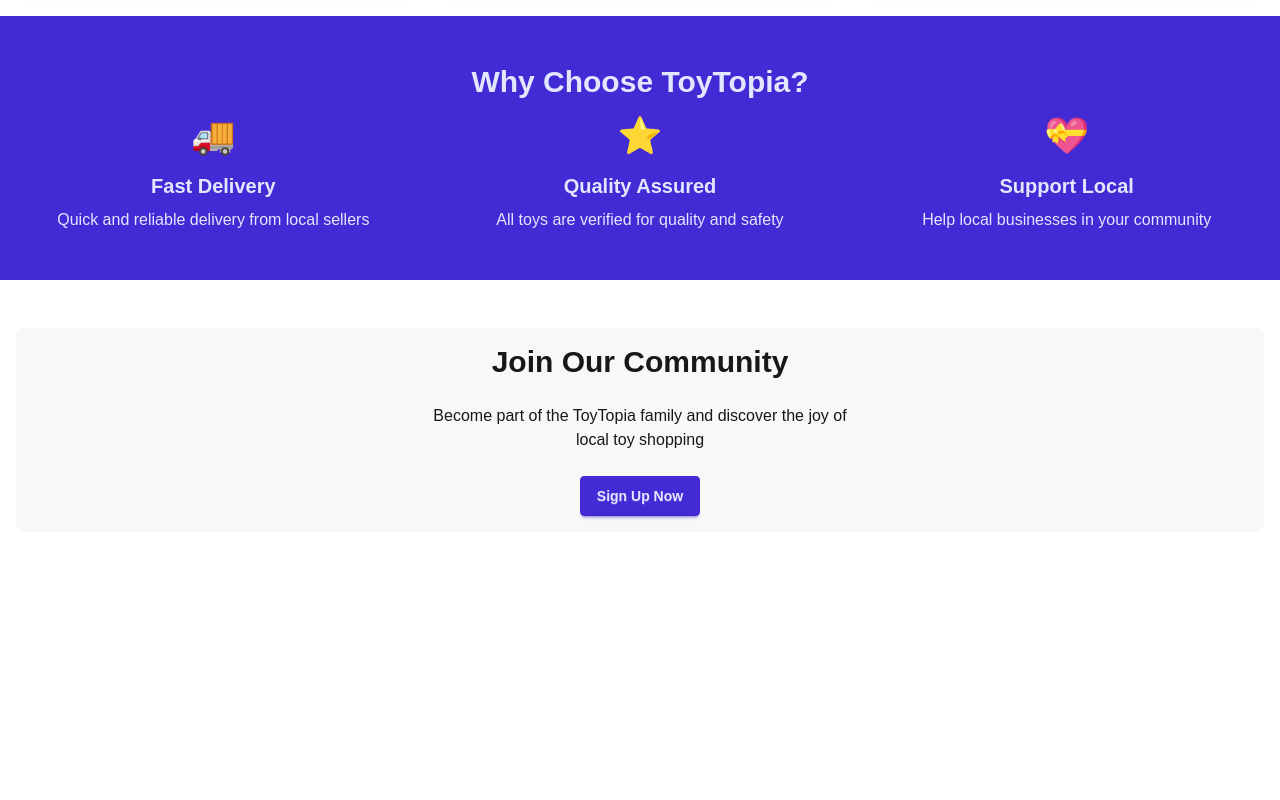
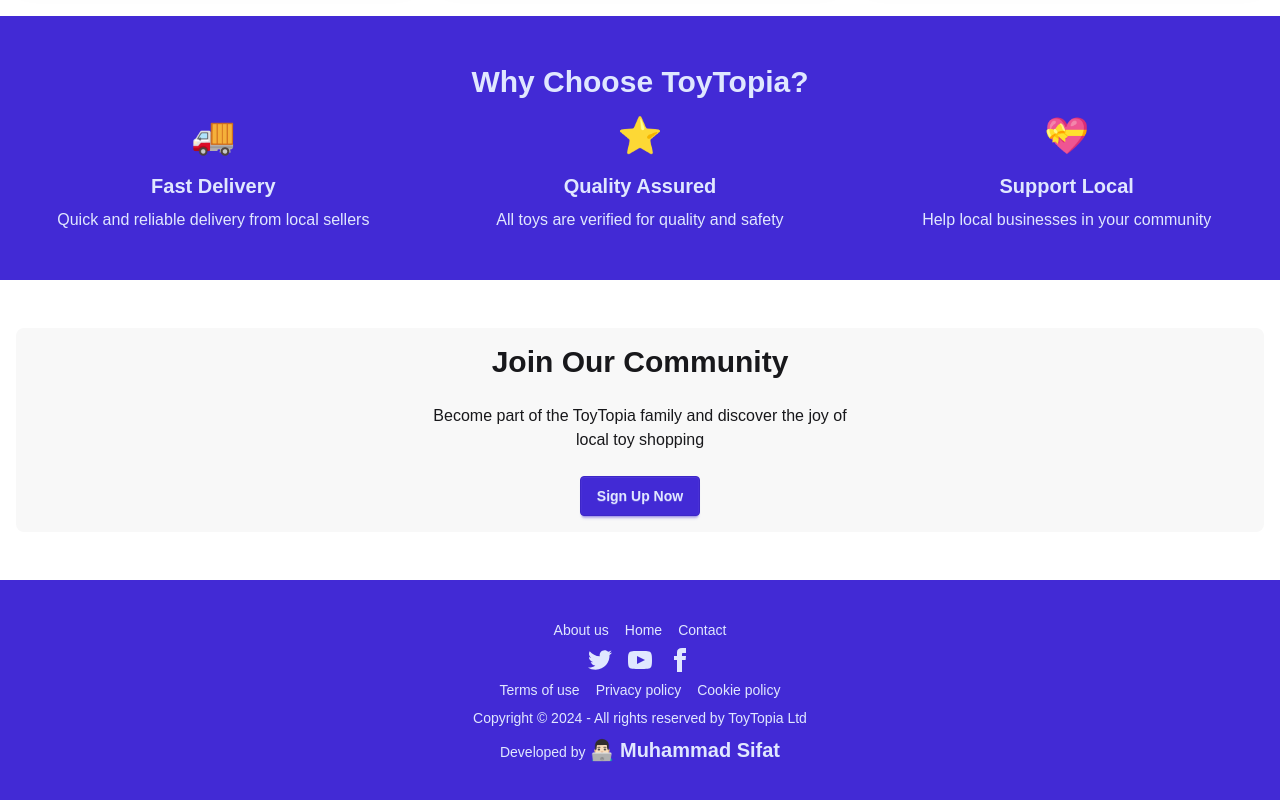
Before and after one commit to mdsifat-dev/ToyTopia, a React (Vite) app: page / in a window 1280 px wide. Shown: the part 1956-2756 px from the top of the page. Before the commit the page ends 2536 px from the top, so only its background shows below. Built offline with nearby package versions, Linux system fonts and the light colour scheme; a web font is replaced by a local one.

Commit message:
footer added

```diff
--- a/src/App.jsx
+++ b/src/App.jsx
@@ -3,6 +3,7 @@
 import "./App.css";
 import Navbar from "./components/Navbar";
 import Home from "./pages/Home";
+import Footer from "./components/Footer";
 
 function App() {
   return (
@@ -15,6 +16,7 @@
             <Route path="/" element={<Home />} />
           </Routes>
         </main>
+        <Footer />
       </div>
     </Router>
   );
--- /dev/null
+++ b/src/components/Footer.jsx
@@ -0,0 +1,83 @@
+// src/components/Footer.jsx
+import React from "react";
+import { Link } from "react-router-dom";
+
+const Footer = () => {
+  return (
+    <footer className="footer footer-center p-10 bg-primary text-primary-content">
+      <aside>
+        <div className="grid grid-flow-col gap-4">
+          <Link to="/about" className="link link-hover">
+            About us
+          </Link>
+          <Link to="/" className="link link-hover">
+            Home
+          </Link>
+          <Link to="/contact" className="link link-hover">
+            Contact
+          </Link>
+        </div>
+        <div className="grid grid-flow-col gap-4">
+          <a className="link link-hover">
+            <svg
+              xmlns="http://www.w3.org/2000/svg"
+              width="24"
+              height="24"
+              viewBox="0 0 24 24"
+              className="fill-current"
+            >
+              <path d="M24 4.557c-.883.392-1.832.656-2.828.775 1.017-.609 1.798-1.574 2.165-2.724-.951.564-2.005.974-3.127 1.195-.897-.957-2.178-1.555-3.594-1.555-3.179 0-5.515 2.966-4.797 6.045-4.091-.205-7.719-2.165-10.148-5.144-1.29 2.213-.669 5.108 1.523 6.574-.806-.026-1.566-.247-2.229-.616-.054 2.281 1.581 4.415 3.949 4.89-.693.188-1.452.232-2.224.084.626 1.956 2.444 3.379 4.6 3.419-2.07 1.623-4.678 2.348-7.29 2.04 2.179 1.397 4.768 2.212 7.548 2.212 9.142 0 14.307-7.721 13.995-14.646.962-.695 1.797-1.562 2.457-2.549z"></path>
+            </svg>
+          </a>
+          <a className="link link-hover">
+            <svg
+              xmlns="http://www.w3.org/2000/svg"
+              width="24"
+              height="24"
+              viewBox="0 0 24 24"
+              className="fill-current"
+            >
+              <path d="M19.615 3.184c-3.604-.246-11.631-.245-15.23 0-3.897.266-4.356 2.62-4.385 8.816.029 6.185.484 8.549 4.385 8.816 3.6.245 11.626.246 15.23 0 3.897-.266 4.356-2.62 4.385-8.816-.029-6.185-.484-8.549-4.385-8.816zm-10.615 12.816v-8l8 3.993-8 4.007z"></path>
+            </svg>
+          </a>
+          <a className="link link-hover">
+            <svg
+              xmlns="http://www.w3.org/2000/svg"
+              width="24"
+              height="24"
+              viewBox="0 0 24 24"
+              className="fill-current"
+            >
+              <path d="M9 8h-3v4h3v12h5v-12h3.642l.358-4h-4v-1.667c0-.955.192-1.333 1.115-1.333h2.885v-5h-3.808c-3.596 0-5.192 1.583-5.192 4.615v3.385z"></path>
+            </svg>
+          </a>
+        </div>
+        <nav>
+          <div className="grid grid-flow-col gap-4">
+            <Link to="/terms" className="link link-hover">
+              Terms of use
+            </Link>
+            <Link to="/privacy" className="link link-hover">
+              Privacy policy
+            </Link>
+            <Link to="/cookie" className="link link-hover">
+              Cookie policy
+            </Link>
+          </div>
+        </nav>
+        <p>Copyright © 2024 - All rights reserved by ToyTopia Ltd</p>
+        <p>
+          Developed by{" "}
+          <a
+            href="https://github.com/mdsifat-dev/ToyTopia"
+            className="font-bold text-xl hover:text-yellow-300"
+          >
+            👨🏻‍💻 Muhammad Sifat
+          </a>
+        </p>
+      </aside>
+    </footer>
+  );
+};
+
+export default Footer;
```
